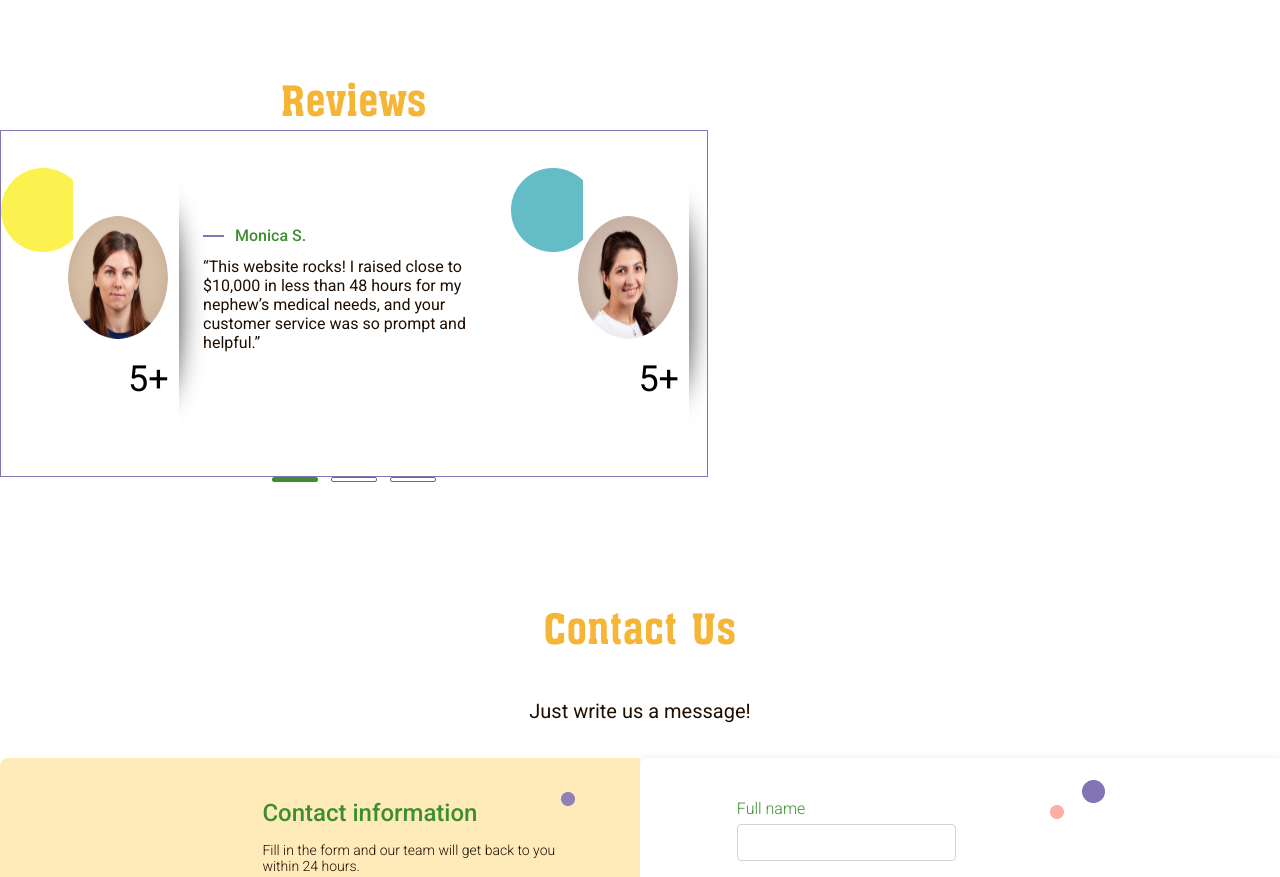
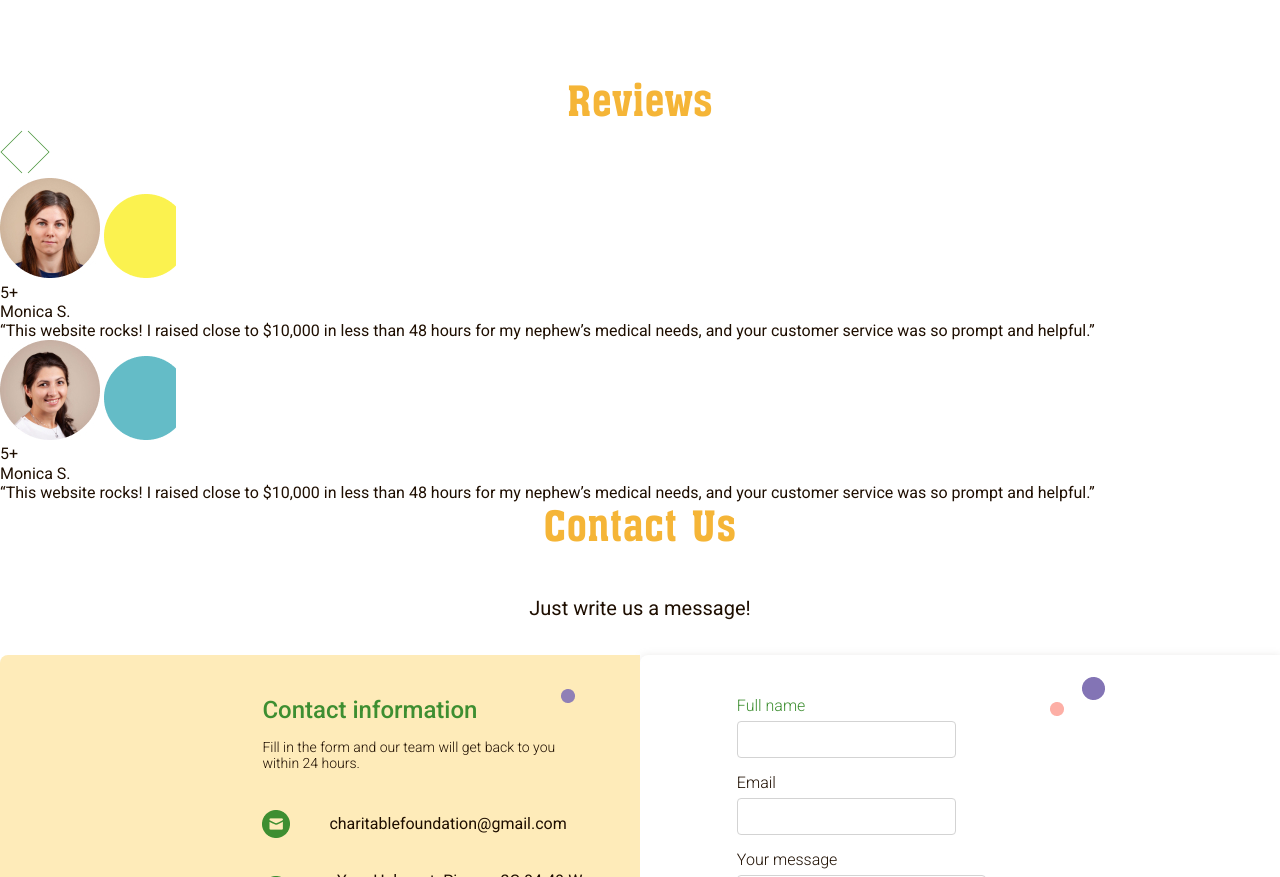
Before and after one commit to ShusevA/Your-Help, a plain HTML site: page index.html in a window 1280 px wide. Shown: the part 3465-4342 px from the top of the page. Drawn offline with nearby package versions, Linux system fonts and the light colour scheme; files whose address does not match are found by name.

Commit message:
Update index.css

```diff
--- a/index.css
+++ b/index.css
@@ -620,194 +620,6 @@ img.us-me{
     margin-top: 14px;
 }
 
-/* REVIEWS */
-
-.reviews{
-    /* margin: 0 auto; */
-    /* width: 1134px; */
-    /* padding-bottom: 100px; */
-
-    max-width: 88.45vh;
-    padding-bottom: 15.4vh;
-}
-.reviews__hub{
-    position: relative;
-    overflow: hidden;
-    max-width: 78vw;
-    border: #8374B5 1px solid;
-}
-.vector-left{
-    position: absolute;
-    /* bottom: 122px; */
-    bottom: 18.79vh;
-    left: 0;
-    cursor: pointer;
-}
-.vector-right{
-    position: absolute;
-    /* bottom: 122px; */
-    bottom: 18.79vh;
-    right: 0;
-    cursor: pointer;
-}
-.reviews__elems{
-    margin: 0 auto;
-    width: 999px;
-
-    display: flex;
-    justify-content: center;
-
-}
-.reviews__el{
-    /* margin: 30px 0; */
-    /* width: 497px; */
-    /* height: 220px; */
-    margin: 4.62vh 0;
-    width: 38.77vw;
-    height: 33.88vh;
-
-}
-.reviews__el + .reviews__el{
-    /* margin-left: 22px; */
-    margin-left: 1.7vw;
-}
-
-
-.reviews__el_photo{
-    z-index: 10;
-    position: relative;
-    position: absolute;
-    /* width: 178px;
-    height: 220px; */
-    width: 13.88vw;
-    height: 33.88vh;
-
-    background: #FFFFFF;
-    border-radius: 8px;
-    display: inline-block;
-}
-.reviews_ellipse{
-    position: absolute;
-    /* bottom: 12px;
-    left: 106px; */
-    bottom: 1,85vh;
-    left: 8,268vw;
-    z-index: 3;
-}
-.reviews_ball{
-    position: absolute;
-    /* bottom: 32px;
-    right: 10px; */
-    bottom: 4.9vh;
-    right: 0.78vw;
-    z-index: 4;
-
-    font-family: 'Roboto', sans-serif;
-    font-style: normal;
-    font-weight: normal;
-    font-size: 36px;
-    line-height: 42px;
-    color: #000000;
-}
-.reviews_back{
-    border-radius: 50%;
-    box-shadow: 0px 0px 30px rgba(0, 0, 0, 0.993);
-    /* width: 192px;
-    height: 31px; */
-    width: 14.976vw;
-    height: 4.77vh;
-    background: rgba(196, 196, 196, 0.01);
-    transform: rotate(90deg);
-    position: absolute;
-    /* top: 70px;
-    left: -111px; */
-    top: 10.78vh;
-    left: -8.658vw;
-    z-index: 0;
-}
-.reviews_img{
-    position: absolute;
-    /* top: 39px; */
-    /* right: 11px; */
-    top: 6vh;
-    right: 0.858vw;
-    z-index: 5;
-
-    /* width: 100px;
-    height: 100px; */
-    width: 7.8vw;
-    height: 15.4vh;
-    border-radius: 50%;
-}
-.reviews__el_text{
-    position: relative;
-    float: right;
-    /* margin-top: 24px;
-    width: 319px;
-    height: 173px; */
-    margin-top: 3.696vh;
-    width: 24.88vw;
-    height: 26.64vh;
-    background: #FFFFFF;
-    border-radius: 0px 8px 8px 0px;
-}
-.reviews__el_text{
-    /* padding: 23px 1px 0 32px; */
-    padding: 3.54vh 1px 0 2.496vw;
-}
-.reviews__el_head{
-    display: flex;
-    align-items: center;
-    /* margin-bottom: 10px; */
-    margin-bottom: 1.54vh;
-}
-.reviews__el_line{
-    width: 1.638vw;
-    /* width: 21px; */
-    height: 0px;
-    border: 1px solid #8374B5;
-}
-.reviews__el_name{
-    /* padding-left: 11px; */
-    padding-left: 0.858vw;
-    font-family: 'Roboto', sans-serif;
-    font-style: normal;
-    font-weight: 500;
-    font-size: 16px;
-    line-height: 19px;
-    color: #3E8E31;
-}
-.reviews__el_text p{
-    font-family: 'Roboto', sans-serif;
-    font-style: normal;
-    font-weight: normal;
-    font-size: 16px;
-    line-height: 19px;
-    color: #1E0E00;
-
-}
-.reviewe__scroll{
-    margin: 0 auto;
-    /* width: 164px;
-    height: 4px; */
-    width: 12.79vw;
-    height: 0.616vh;
-    display: flex;
-    justify-content: space-between;
-}
-.reviewe__scroll > div{
-    /* width: 46px;
-    height: 4px; */
-    width: 3.588vw;
-    height: 0.616vh;
-
-    border: 0.5px solid #3E8E31;
-    border-radius: 2px;
-}
-.reviewe__scroll  div:first-child{
-    background: #3E8E31;
-}
-
 /* CONTACT */
 
 .contact{
```
